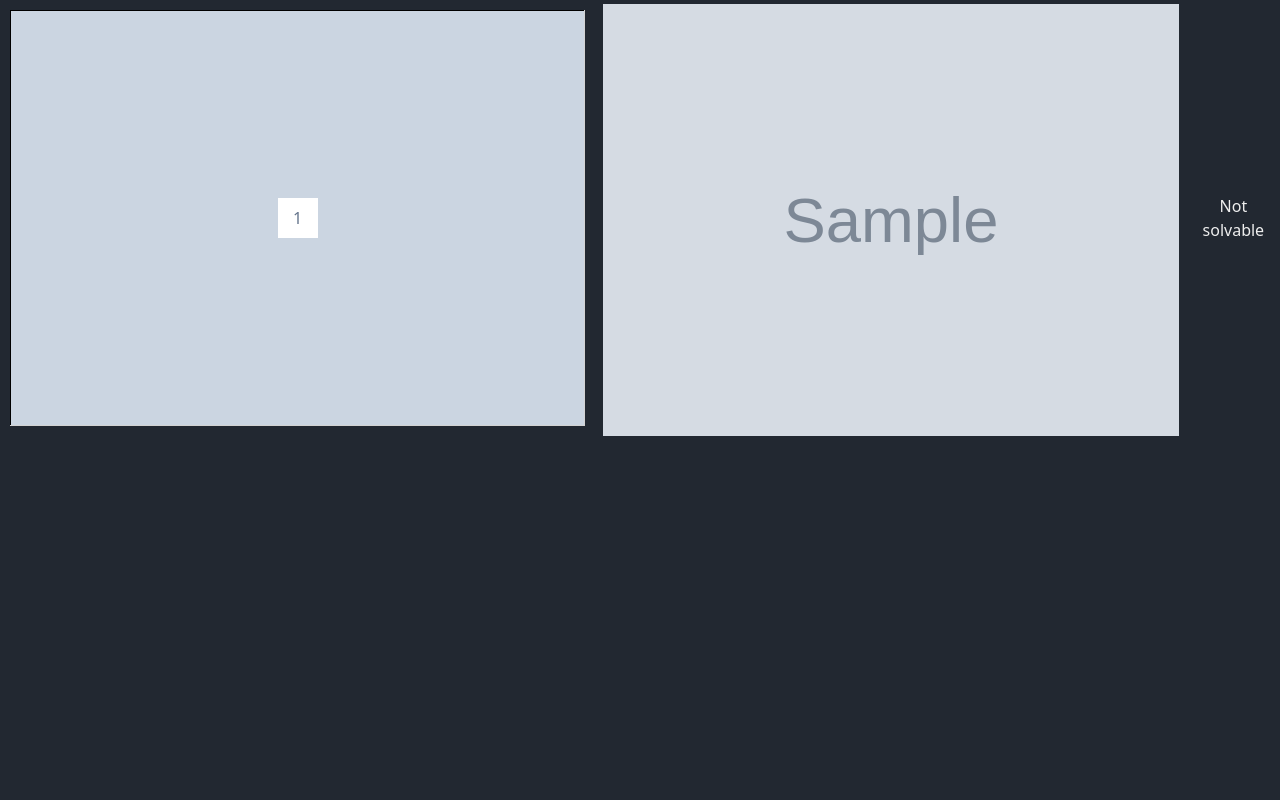
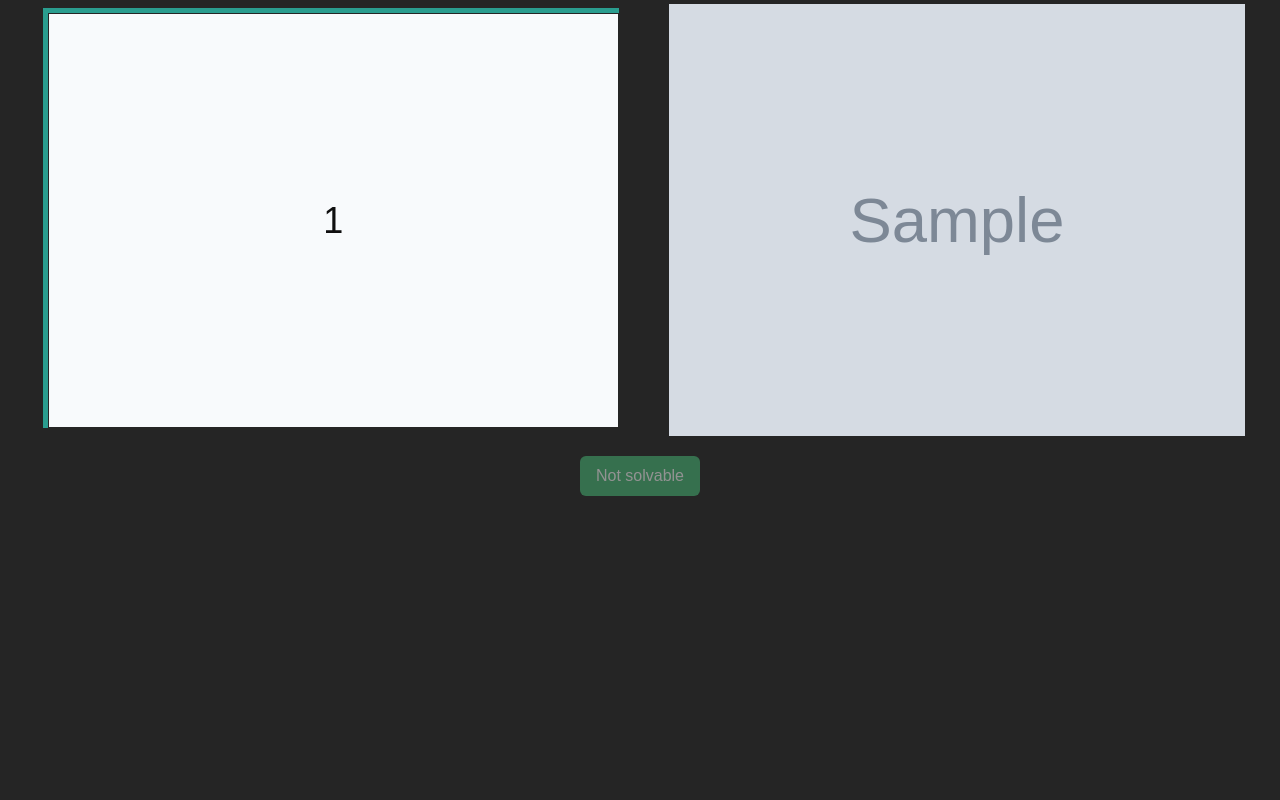
Before and after one commit to CatalinIuga/SudoOCR, a Flask app: template templates/extract.html in a window 1280 px wide. Run offline with Flask 3, Linux system fonts and the light colour scheme; the template is opened without the code that fills it: most values are stand-ins (such as "Sample title", 1, 10 or a date in 2020); grey boxes marked "Sample" are stand-in pictures; parts of the project's set-up code (start-up, migrations or seed data) failed here and were passed over; some libraries are stand-ins or nearby versions; some web fonts are replaced.

Commit message:
working demo ready

```diff
--- a/app.py
+++ b/app.py
@@ -7,13 +7,16 @@
 from werkzeug.utils import secure_filename
 
 from extract import extract_data
+from solve import solve_sudoku
 
 UPLOAD_FOLDER = 'static/uploads'
+SOLUTION_FOLDER = 'static/solved'
 
 app = Flask(__name__)
 app.config['TEMPLATES_AUTO_RELOAD'] = True
 app.config['DEBUG'] = True
 app.config['UPLOAD_FOLDER'] = UPLOAD_FOLDER
+app.config['SOLUTION_FOLDER'] = SOLUTION_FOLDER
 
 
 @app.route('/', methods=['GET'])
@@ -37,8 +40,6 @@
     else:
         return redirect(url_for('index'))
 
-# return the photo
-
 
 @app.route('/photo', methods=['GET'])
 def photo():
@@ -48,8 +49,6 @@
         return render_template('photo.html', photo=photo)
     else:
         return "Photo not found"
-
-# extract the data from the photo and return the grid
 
 
 @app.route('/extract', methods=['GET'])
@@ -61,11 +60,45 @@
             grid = extract_data(photo)
         except Exception as e:
             print(e)
-            return render_template('extract.html', grid=None, photo=photo, error="No photo found")
+            return render_template('extract.html', grid=None, photo=None, error="No photo found")
         return render_template('extract.html', grid=grid, photo=photo, error=None)
     else:
         return "Photo not found"
 
 
+@app.route('/solve', methods=['POST', 'GET'])
+def solve():
+    if request.method == 'POST' and request.form['table'] not in ['', None, 'undefined']:
+        photo_id = ''
+
+        if request.form['photo'] not in ['', None, 'undefined']:
+            photo_id = request.form['photo'].split(
+                '=')[1].strip('.png')+'.json'
+        else:
+            photo_id = uuid4().hex + '.json'
+        print(photo_id)
+        solution = os.path.join(
+            app.config['SOLUTION_FOLDER'], photo_id)
+        print(solution)
+        table = json.loads(request.form['table'])
+        solved = solve_sudoku(table)
+
+        if solved:
+            with open(solution, 'w') as f:
+                final = {'solved': solved,
+                         'photo': photo_id.strip('.json')}
+                final = json.dumps(final)
+                f.write(final)
+            return {'status': 'success', 'id': photo_id}
+        else:
+            return {'status': 'error', 'message': 'No solution found'}
+    elif request.method == 'GET' and request.args.get('p') not in ['', None, 'undefined']:
+        data = os.path.join(
+            app.config['SOLUTION_FOLDER'], request.args.get('p'))
+        with open(data, 'r') as f:
+            data = json.loads(f.read())
+        return render_template('solved.html', solved=data['solved'])
+
+
 if __name__ == '__main__':
     app.run()
--- /dev/null
+++ b/static/js/check.js
@@ -0,0 +1,68 @@
+function checkSudoku() {
+  let grid = Array(9)
+    .fill()
+    .map(() => Array(9).fill(0));
+  for (var a = 0; a < 9; a++) {
+    for (var b = 0; b < 9; b++) {
+      if (document.getElementById(a + " " + b).value) {
+        grid[a][b] = document.getElementById(a + " " + b).value;
+      } else {
+        grid[a][b] = 0;
+      }
+    }
+  }
+
+  let valid = true;
+  // check rows
+  grid.forEach((line) => {
+    // check duplicates
+    aux = line.filter((x) => x != 0);
+    check = new Set(aux);
+
+    if (check.size !== aux.length) {
+      valid = false;
+    }
+  });
+  // check columns
+  for (var i = 0; i < 9; i++) {
+    aux = [];
+    for (var j = 0; j < 9; j++) {
+      if (grid[j][i] != 0) aux.push(grid[j][i]);
+    }
+    check = new Set(aux.filter((x) => x != 0));
+    if (check.size != aux.filter((x) => x != 0).length) {
+      valid = false;
+    }
+  }
+
+  // check squares
+  for (var i = 0; i < 9; i += 3) {
+    for (var j = 0; j < 9; j += 3) {
+      aux = [];
+      for (var k = 0; k < 3; k++) {
+        for (var l = 0; l < 3; l++) {
+          if (grid[i + k][j + l] != 0) aux.push(grid[i + k][j + l]);
+        }
+      }
+      check = new Set(aux.filter((x) => x != 0));
+      if (check.size != aux.filter((x) => x != 0).length) {
+        valid = false;
+        break;
+      }
+    }
+  }
+
+  let button = document.getElementById("checked");
+  if (!valid) {
+    button.disabled = true;
+    button.classList.add("bg-red-500");
+    button.classList.remove("bg-green-500");
+    button.innerHTML = "Not solvable";
+    return;
+  }
+  button.disabled = false;
+  button.classList.remove("bg-red-500");
+  button.classList.add("bg-green-500");
+  button.innerHTML = "Solve";
+}
+checkSudoku();
--- a/static/main.js
+++ b/static/js/upload.js
@@ -24,8 +24,9 @@
   var send = document.getElementById("photo_data");
   send.value = resultb64;
   var formData = new FormData(form);
-  var c = await fetch("/upload", {
+  await fetch("/upload", {
     method: "POST",
+    redirect: "follow",
     body: formData,
   })
     .then((response) => {
--- a/static/style.css
+++ b/static/style.css
@@ -0,0 +1,81 @@
+@font-face {
+  font-family: "Cubano";
+  font-style: normal;
+  font-weight: 400;
+  src: url("https://fonts.cdnfonts.com/s/62904/Cubano.woff") format("woff");
+  font-display: swap;
+}
+
+.cubano {
+  font-family: "cubano", sans-serif;
+  font-weight: bold;
+  box-sizing: border-box;
+}
+
+* {
+  box-sizing: border-box;
+  font-family: "Cubano", sans-serif;
+}
+
+body {
+  background-color: #252525;
+  color: #eeeeee;
+  height: 100vh;
+  width: 100vw;
+}
+
+tr:first-child td {
+  border-top: 5px solid #2a9d8f;
+}
+
+tr:nth-child(3n) td {
+  border-bottom: 5px solid #2a9d8f;
+}
+
+td:first-child {
+  border-left: 5px solid #2a9d8f;
+}
+
+td:nth-child(3n) {
+  border-right: 5px solid #2a9d8f;
+}
+
+button.solve {
+  background-color: #48bb78;
+  color: white;
+  transition: background-color 1s ease;
+}
+
+button.solve.bg-red-500 {
+  background-color: #f56565;
+}
+
+button.solve.bg-green-500 {
+  background-color: #48bb78;
+}
+
+button.solve[disabled] {
+  opacity: 0.5;
+  cursor: not-allowed;
+}
+.colors {
+  color: #255555;
+  color: #e0bbe4;
+  color: #1e2e3a;
+  color: #1e2e3a;
+  color: #64b5f6;
+  color: #f06292;
+  color: #ba68c8;
+  color: #9575cd;
+  color: #64b5f6;
+  color: #64b5f6;
+  color: #4db6ac;
+  color: #aed581;
+  color: #ffb74d;
+  color: #ff8a65;
+  color: #ffb703;
+  color: #f72585;
+  color: #7209b7;
+  color: #006d77;
+  color: #2a9d8f;
+}
--- a/templates/extract.html
+++ b/templates/extract.html
@@ -6,129 +6,41 @@
     <meta http-equiv="X-UA-Compatible" content="IE=edge">
     <meta name="viewport" content="width=device-width, initial-scale=1.0">
     <title>Document</title>
-    <link rel="stylesheet" src="../static/style.css">
-    <style>
-        * {
-            box-sizing: border-box;
-        }
-
-        body {
-            background-color: #222831;
-            color: #EEEEEE;
-        }
-
-        table {
-            margin: 10px;
-        }
-
-        tr:first-child td {
-            border-top-color: black;
-        }
-
-        tr:nth-child(3n) td {
-            border-bottom-color: black;
-        }
-
-        td {
-            border: 1px solid lightgrey;
-            height: 40px;
-            width: 40px;
-        }
-
-        td:first-child {
-            border-left-color: black;
-        }
-
-        td:nth-child(3n) {
-            border-right-color: black;
-        }
-
-        input {
-            padding: 0;
-            text-align: center;
-            border: 0;
-            height: 40px;
-            width: 40px;
-            text-align: center;
-        }
-
-        input:hover {
-            background: #ffffff;
-        }
-    </style>
-
+    <link rel="stylesheet" href={{ url_for('static',filename='style.css' )}}>
 </head>
 
 <body>
     {% if error %}
     <p>{{ error }}</p>
     {% else %}
-    <div class="flex lg:flex-row flex-col gap-2 justify-evenly w-screen">
-        <table id="sudoku" class="w-[45%] bg-slate-300 text-slate-500" onchange="checkSudoku">
+    <div class="flex lg:flex-row flex-col gap-2 justify-evenly w-screen sudoku-board">
+        <table id="sudoku" class="w-[45%] m-2 bg-transparent text-[#0F0F0F]">
             <tbody>
                 {% for i in range(grid|length) %}
                 <tr>
                     {% for j in range(grid[i]|length) %}
-                    <td class="text-center"><input id="{{i|string +' '+ j|string}}" type="text" value="{{grid[i][j]}}"
-                            </td>
-                        {% endfor %}
+                    <td class="text-center w-10 h-10">
+                        <input id="{{i|string +' '+ j|string}}"
+                            class="m-0 p-0 text-center text-4xl border-0 w-full h-full bg-slate-50" type="text"
+                            value="{{grid[i][j]}}" oninput="checkSudoku()">
+                    </td>
+                    {% endfor %}
                 </tr>
                 {% endfor %}
             </tbody>
         </table>
-        <img src="{{photo}}" class="mt-1 w-[45%] h-[45%]" alt="sudoku">
-        <button type="submit" id="checked" disabled>Not solvable</button>
+        <img id="photo" src="{{photo}}" class="mt-1 w-[45%] h-[45%]" alt="sudoku">
+
     </div>
+    <form id="sender" class="flex justify-center" enctype="multipart/form-data" action="/solved">
+        <button type="submit" class="solve mt-5 rounded-md px-4 py-2" id="checked" disabled>
+            Not solvable
+        </button>
+    </form>
     {% endif %}
-    <script>
-        // check sudoku validity (not solved)
-        function checkSudoku() {
-            let grid = Array(9).fill().map(() => Array(9).fill(0));
-            for (var a = 0; a < 9; a++) {
-                for (var b = 0; b < 9; b++) {
-                    if (document.getElementById(a + ' ' + b).value) {
-                        grid[a][b] = document.getElementById(a + ' ' + b).value;
-                    } else {
-                        grid[a][b] = 0;
-                    }
-                }
-            }
 
-            let valid = true;
-            // check rows
-            grid.forEach(line => {
-                line.forEach(cell => {
-                    // check duplicates
-                    aux = line.filter(x => x != 0)
-                    check = new Set(aux);
-                    if (check.size != aux.length) {
-                        valid = false;
-                    }
-                });
-            });
-            // check columns
-            for (var i = 0; i < 9; i++) {
-                aux = [];
-                for (var j = 0; j < 9; j++) {
-                    if (grid[j][i] != 0)
-                        aux.push(grid[j][i]);
-                }
-                check = new Set(aux.filter(x => x != 0));
-                if (check.size != aux.filter(x => x != 0).length) {
-                    valid = false;
-                }
-            }
-
-            let button = document.getElementById("checked")
-            if (!valid) {
-                button.disabled = true;
-                button.innerHTML = "Not solvable";
-            }
-            button.disabled = false;
-            button.innerHTML = "Submit";
-        }
-        checkSudoku();
-    </script>
+    <script src={{ url_for('static', filename='js/check.js' )}}></script>
+    <script src={{ url_for('static', filename='js/solve.js' )}}></script>
     <script src="https://cdn.tailwindcss.com"></script>
 </body>
 
--- a/templates/index.html
+++ b/templates/index.html
@@ -6,9 +6,10 @@
     <meta http-equiv="X-UA-Compatible" content="IE=edge">
     <meta name="viewport" content="width=device-width, initial-scale=1.0">
     <title>Soku</title>
+    <link rel="stylesheet" href={{ url_for('static',filename='style.css' )}}>
 </head>
 
-<body class="h-screen bg-[#222831] text-[#EEEEEE] container max-w-screen-lg mx-auto px-5">
+<body class="h-screen bg-[#222831] text-[#EEEEEE] max-w-screen-lg mx-auto px-5">
     <header>
         <div class="flex justify-center">
             <h1 class="text-4xl">Soku</h1>
@@ -31,7 +32,7 @@
         </div>
     </footer>
     <script src="https://cdn.tailwindcss.com"></script>
-    <script src="../static/main.js"></script>
+    <script src={{ url_for('static', filename='js/upload.js' )}}></script>
 </body>
 
 </html>
```
Also changed, not shown: solve.py (added, +37 -0 lines), static/js/solve.js (added, +37 -0 lines), templates/solved.html (added, +33 -0 lines).
